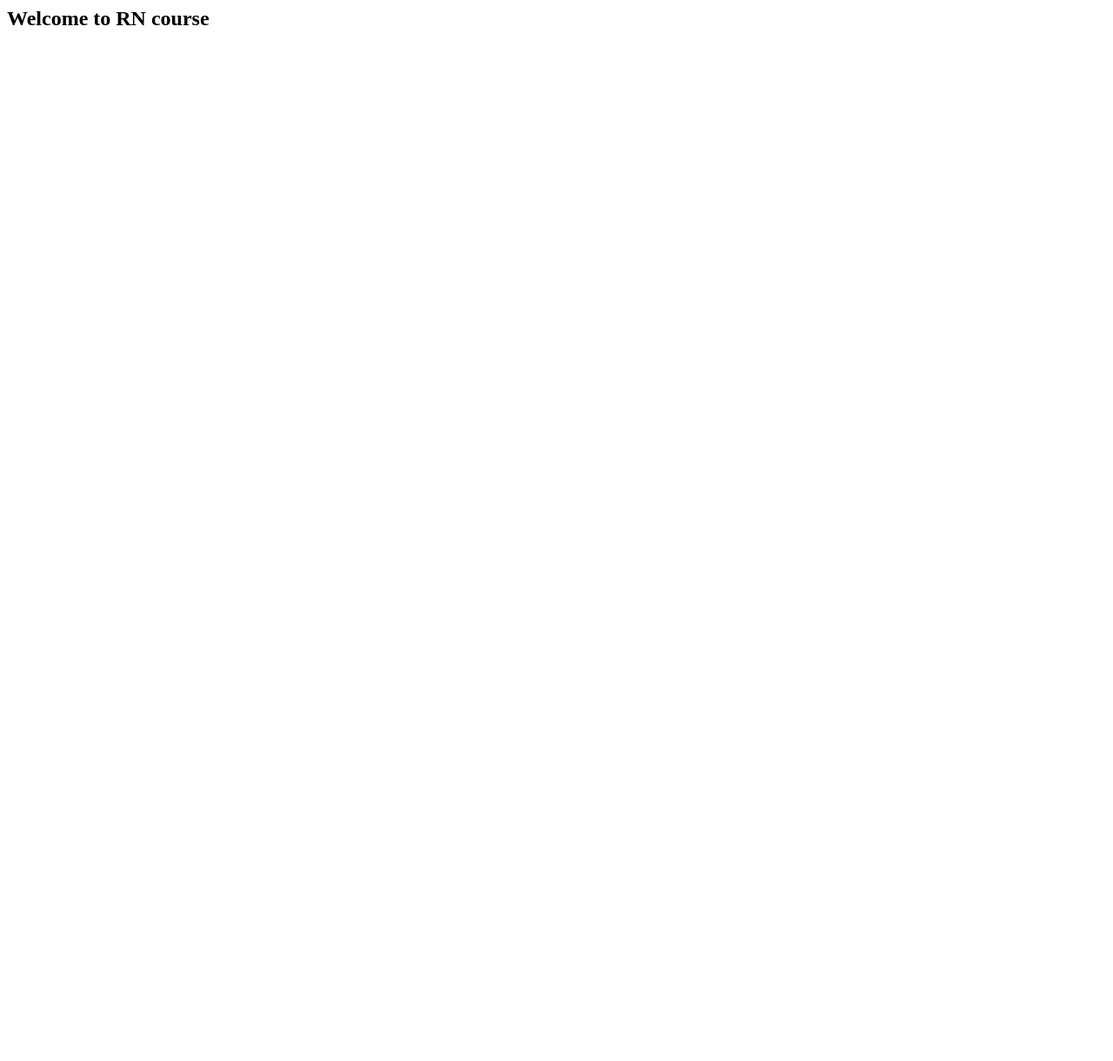
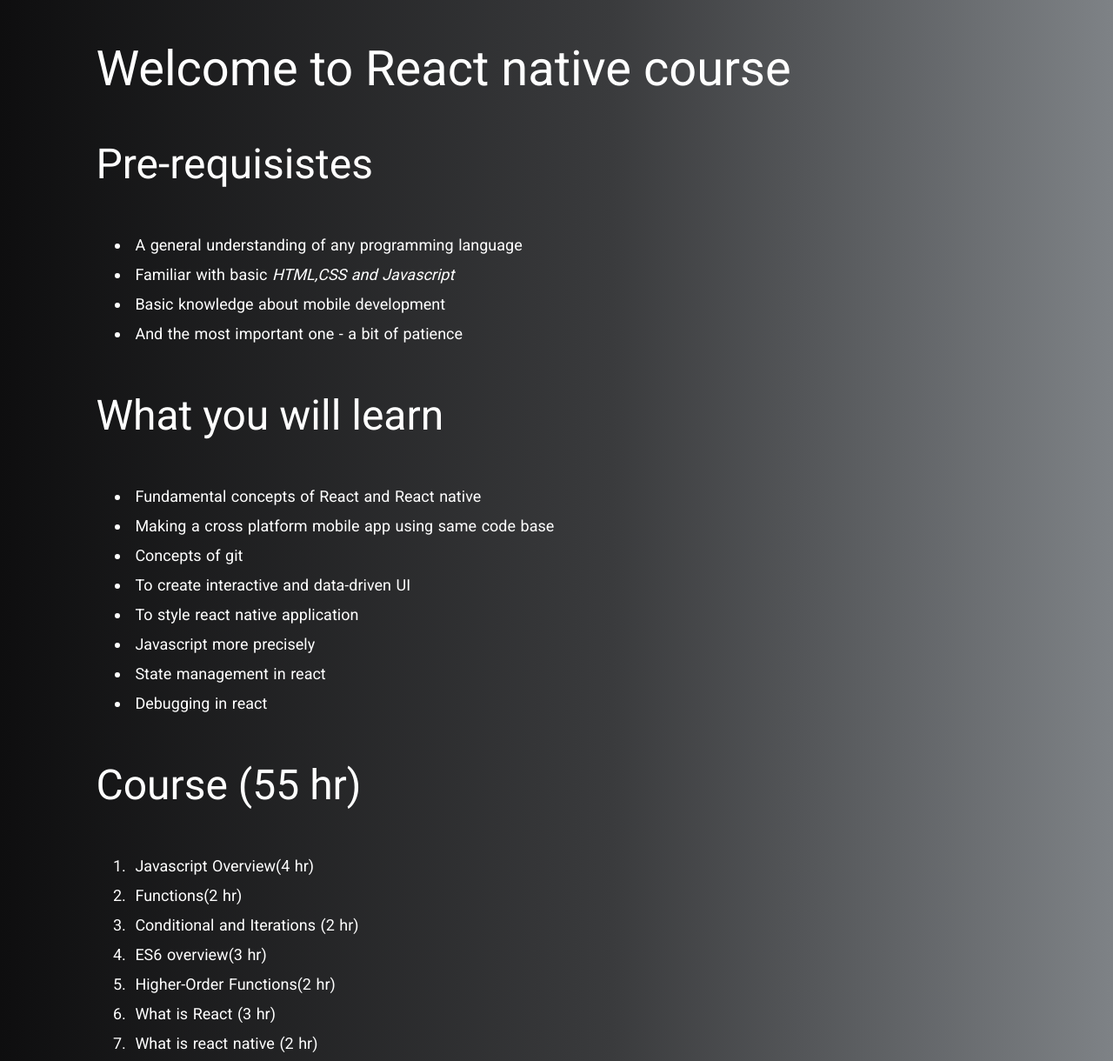
Before and after one commit to aashishshrestha5532/aashishshrestha5532.github.io, a plain HTML site: page rn-course/index.html in a window 1280 px wide. Shown: the top 1220 px of the page at 87% size. Before the commit the page ends 800 px from the top, so only its background shows below. Drawn offline with Linux system fonts and the light colour scheme.

Commit message:
updated course content

```diff
--- /dev/null
+++ b/rn-course/index.css
@@ -0,0 +1,75 @@
+* {
+  font-family: "Roboto", sans-serif;
+  font-weight: 400;
+  color: white;
+}
+
+body {
+  background: rgb(197, 197, 212);
+  background: -moz-linear-gradient(
+    90deg,
+    rgba(197, 197, 212, 1) 0%,
+    rgba(14, 14, 15, 1) 0%,
+    rgba(58, 59, 61, 1) 55%,
+    rgba(126, 130, 134, 1) 100%,
+    rgba(104, 106, 108, 1) 100%,
+    rgba(177, 182, 184, 1) 100%,
+    rgba(0, 212, 255, 1) 100%
+  );
+  background: -webkit-linear-gradient(
+    90deg,
+    rgba(197, 197, 212, 1) 0%,
+    rgba(14, 14, 15, 1) 0%,
+    rgba(58, 59, 61, 1) 55%,
+    rgba(126, 130, 134, 1) 100%,
+    rgba(104, 106, 108, 1) 100%,
+    rgba(177, 182, 184, 1) 100%,
+    rgba(0, 212, 255, 1) 100%
+  );
+  background: linear-gradient(
+    90deg,
+    rgba(197, 197, 212, 1) 0%,
+    rgba(14, 14, 15, 1) 0%,
+    rgba(58, 59, 61, 1) 55%,
+    rgba(126, 130, 134, 1) 100%,
+    rgba(104, 106, 108, 1) 100%,
+    rgba(177, 182, 184, 1) 100%,
+    rgba(0, 212, 255, 1) 100%
+  );
+  filter: progid:DXImageTransform.Microsoft.gradient(startColorstr="#c5c5d4",endColorstr="#00d4ff",GradientType=1);
+  min-height: 100vh;
+}
+
+h1 {
+  font-size: 4rem;
+}
+
+h2 {
+  font-size: 3.5rem;
+}
+
+h3 {
+  font-size: 3rem;
+}
+
+h4 {
+  font-size: 2.5rem;
+}
+
+h5 {
+  font-size: 2rem;
+}
+
+.title {
+}
+
+.info-list > li {
+  font-size: 18px;
+  line-height: 24px;
+  word-spacing: 1.05px;
+  padding: 5px;
+}
+
+section {
+  padding: 0px 8vw;
+}
--- a/rn-course/index.html
+++ b/rn-course/index.html
@@ -1,10 +1,71 @@
-<html>
+<!DOCTYPE html>
 
 <head>
-<title>RN course 2020</title>
+    <title>RN course 2020</title>
+    <link rel="preconnect" href="https://fonts.gstatic.com">
+    <link href="https://fonts.googleapis.com/css2?family=Roboto:wght@300;400;500;700;900&display=swap" rel="stylesheet">
+    <link href="./index.css" rel="stylesheet">
 </head>
 
 <body>
-<h2>Welcome to RN course</h2>
+
+
+    <section>
+        <h2 class="title">Welcome to React native course</h2>
+
+        <div class="prerequisites">
+            <h3>Pre-requisistes</h3>
+            <ul class="info-list">
+                <li>A general understanding of any programming language</li>
+                <li>Familiar with basic <i>HTML,CSS and Javascript</i> </li>
+                <li>Basic knowledge about mobile development</li>
+                <li>And the most important one - a bit of patience </li>
+
+            </ul>
+        </div>
+
+        <div class="learnings">
+            <h3>What you will learn</h3>
+            <ul class="info-list">
+                <li> Fundamental concepts of React and React native</li>
+                <li>Making a cross platform mobile app using same code base</li>
+                <li>Concepts of git</li>
+                <li>To create <b>interactive </b>and <strong>data-driven UI</strong></li>
+                <li>To style react native application</li>
+                <li>Javascript more precisely</li>
+                <li>State management in react</li>
+                <li> Debugging in react
+                </li>
+
+
+            </ul>
+        </div>
+
+        <div class="courses">
+            <h3>Course (55 hr)</h3>
+            <ol class="info-list">
+                <li>Javascript Overview(4 hr)</li>
+                <li>Functions(2 hr)</li>
+                <li>Conditional and Iterations (2 hr)</li>
+                <li>ES6 overview(3 hr)</li>
+                <li>Higher-Order Functions(2 hr)</li>
+                <li>What is React (3 hr)</li>
+                <li>What is react native (2 hr)</li>
+                <li>Environment Setup (2 hr)</li>
+                <li>Building first application(1 hr)</li>
+                <li>Working with react native(2 hr)</li>
+                <li>Styling application(2 hr)</li>
+                <li>State management(3 hr)</li>
+                <li>Debugging and Developer Tools(2 hr)</li>
+                <li>Working with Network APIs (3 hr)</li>
+                <li>Typical folder structure(1 hr)</li>
+                <li>Moving between two screens (3 hr)</li>
+                <li>Code sharing(3 hr)</li>
+                <li>Project (15 hr)</li>
+            </ol>
+        </div>
+    </section>
+
 </body>
+
 </html>
```
